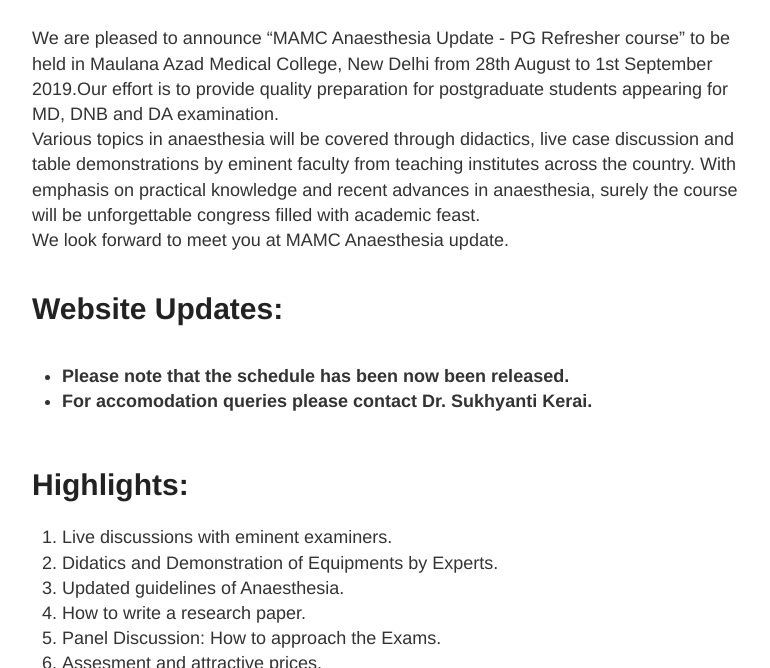
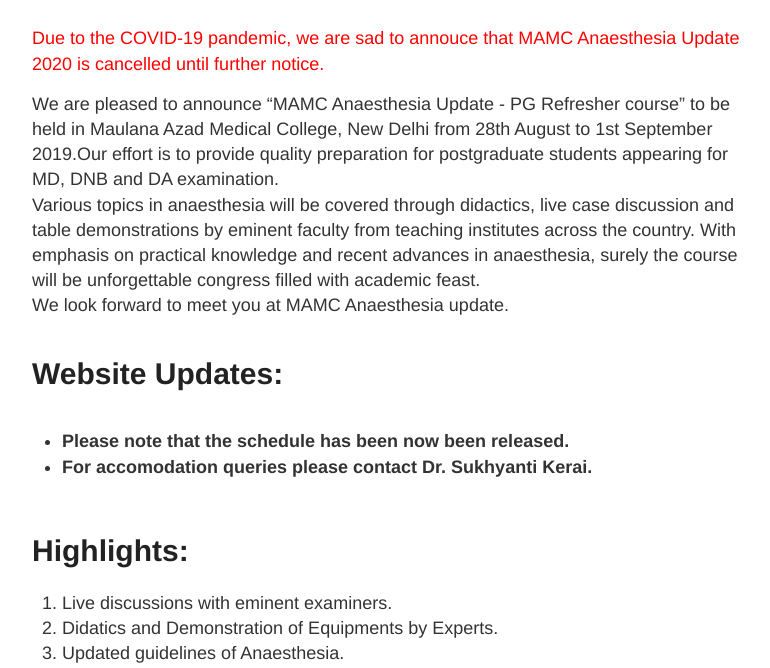
Before and after one commit to mamcanaesthesiaupdate/mamcanaesthesiaupdate.github.io, a Jekyll site: the page built from index.md, in a window 1280 px wide and 900 px high, scrolled down 496 px, cut to the strip 232-900 px from the top of the window. Shown: the whole strip, without its empty margins (248-1018 px from the left). Built offline with Jekyll 4.4.1, drawn with Linux system fonts in a browser that asks for light colours; nearby versions of some CDN libraries.

Commit message:
Update index.md

```diff
--- a/index.md
+++ b/index.md
@@ -4,6 +4,7 @@
 permalink: /
 ---
 
+<span style="color:red">Due to the COVID-19 pandemic, we are sad to annouce that MAMC Anaesthesia Update 2020 is cancelled until further notice.</span>
 
 We are pleased to announce "MAMC Anaesthesia Update - PG Refresher course" to be held in Maulana Azad Medical College, New Delhi from 28th August to 1st September 2019.Our effort is to provide quality preparation for postgraduate students appearing for MD, DNB and DA examination.
 Various topics in anaesthesia will be covered through didactics, live case discussion and table demonstrations by eminent faculty from teaching institutes across the country. With emphasis on practical knowledge and recent advances in anaesthesia, surely the course will be unforgettable congress filled with academic feast.
@@ -12,6 +13,7 @@
 # Website Updates:
 <div style="overflow-y: scroll;">
 <ul>
+
     <li><strong>Please note that the schedule has been now been released.</strong></li>
     <li><strong>For accomodation queries please contact Dr. Sukhyanti Kerai.</strong></li>
 </ul>
```
